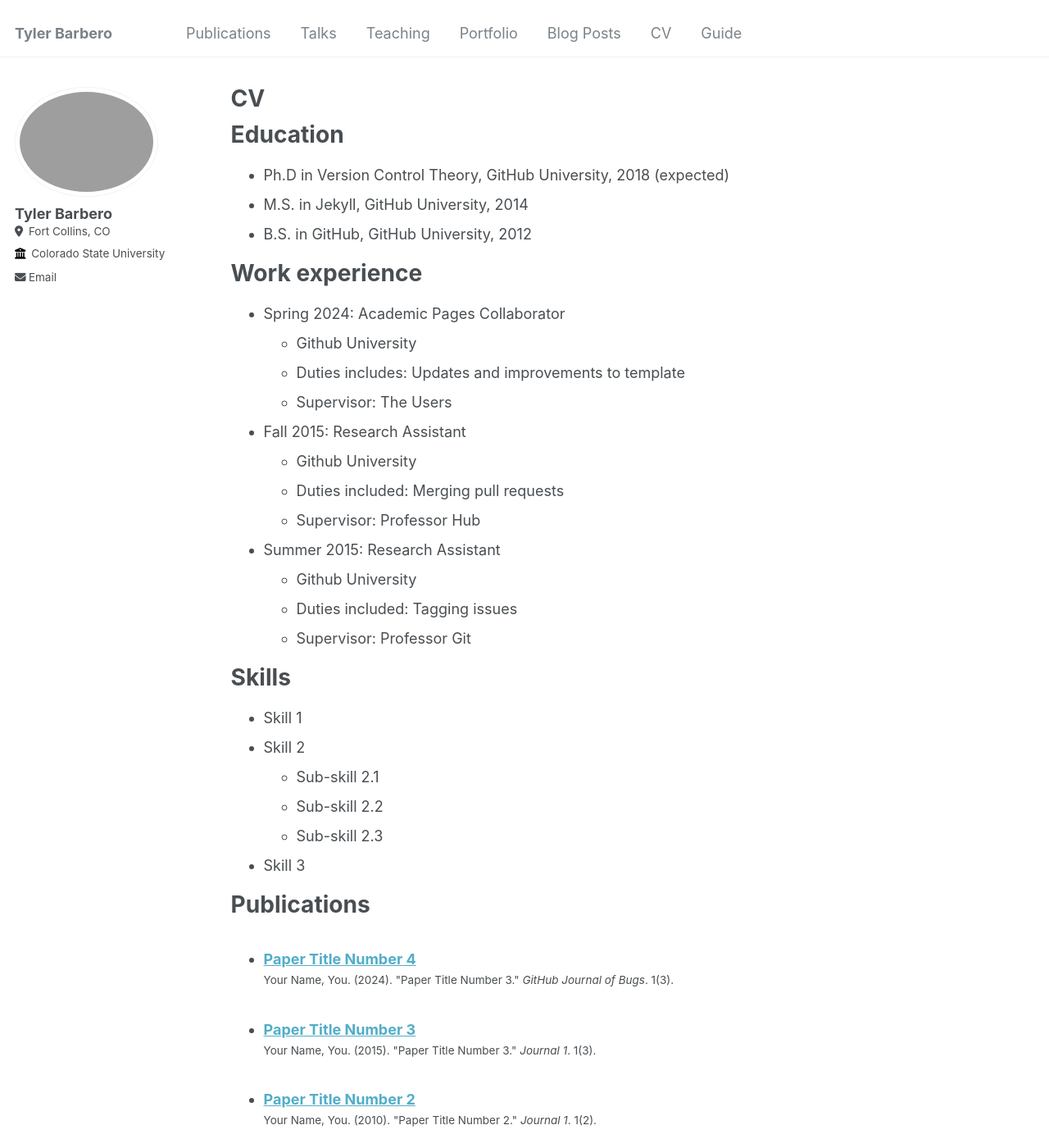
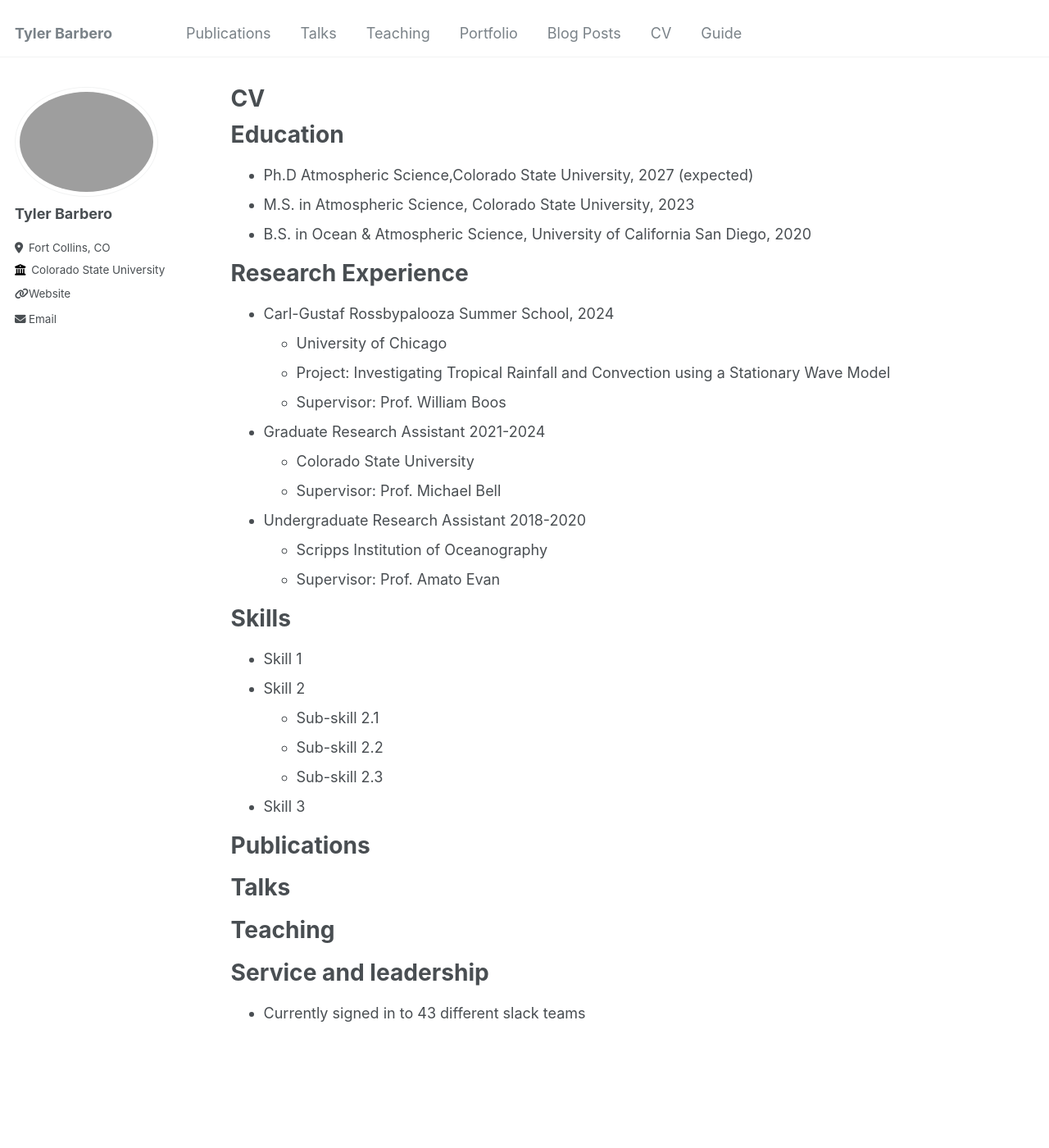
Before and after one commit to tbarbero/tbarbero.github.io, a Jekyll site: the page built from _pages/cv.md, in a window 1280 px wide and 1400 px high. Shown: the whole window at 82% size. Built offline with Jekyll 4.4.1, drawn with Linux system fonts in a browser that asks for light colours; some of the changed text lies outside the part shown.

Commit message:
Add to CV

```diff
--- a/_config.yml
+++ b/_config.yml
@@ -12,7 +12,7 @@ title                    : "Tyler Barbero"
 title_separator          : "-"
 name                     : &name "Your Name"
 description              : &description "personal description"
-url                      : https://tbarbero.github.io/ # the base hostname & protocol for your site e.g. "https://mmistakes.github.io"
+url                      : https://tbarbero.github.io # the base hostname & protocol for your site e.g. "https://mmistakes.github.io"
 baseurl                  : "" # the subpath of your site, e.g. "/blog"
 repository               : "tbarbero.github.io"
 # Site Author - The following control what appear as part of the author content on the side bar.
@@ -20,13 +20,13 @@ repository               : "tbarbero.github.io"
 #               Additional customization can be done by editing /_includes/author-profile.html
 author:
   # Biographic information
-  avatar           : "headshot2024.jpg"
+  avatar           : "headshot2024zoomed.jpg"
   name             : "Tyler Barbero"
   pronouns         : # example: "she/her"
-  bio              : # "PhD candidate"
+  bio              : ""
   location         : "Fort Collins, CO"
   employer         : "Colorado State University"
-  uri              : # URL
+  uri              : https://tropical.colostate.edu
   email            : "tbarbero@colostate.edu"
 
   # Academic websites
--- a/_pages/cv.md
+++ b/_pages/cv.md
@@ -11,26 +11,24 @@ redirect_from:
 
 Education
 ======
-* Ph.D in Version Control Theory, GitHub University, 2018 (expected)
-* M.S. in Jekyll, GitHub University, 2014
-* B.S. in GitHub, GitHub University, 2012
+* Ph.D Atmospheric Science,Colorado State University, 2027 (expected)
+* M.S. in Atmospheric Science, Colorado State University, 2023
+* B.S. in Ocean & Atmospheric Science, University of California San Diego, 2020
 
-Work experience
+Research Experience
 ======
-* Spring 2024: Academic Pages Collaborator
-  * Github University
-  * Duties includes: Updates and improvements to template
-  * Supervisor: The Users
+* Carl-Gustaf Rossbypalooza Summer School, 2024
+  * University of Chicago
+  * Project: Investigating Tropical Rainfall and Convection using a Stationary Wave Model
+  * Supervisor: Prof. William Boos
 
-* Fall 2015: Research Assistant
-  * Github University
-  * Duties included: Merging pull requests
-  * Supervisor: Professor Hub
+* Graduate Research Assistant 2021-2024
+  * Colorado State University
+  * Supervisor: Prof. Michael Bell
 
-* Summer 2015: Research Assistant
-  * Github University
-  * Duties included: Tagging issues
-  * Supervisor: Professor Git
+* Undergraduate Research Assistant 2018-2020
+  * Scripps Institution of Oceanography
+  * Supervisor: Prof. Amato Evan
 
 Skills
 ======
--- a/_publications/2009-10-01-paper-title-number-1.md
+++ /dev/null
@@ -1,13 +0,0 @@
----
-title: "Paper Title Number 1"
-collection: publications
-permalink: /publication/2009-10-01-paper-title-number-1
-excerpt: 'This paper is about the number 1. The number 2 is left for future work.'
-date: 2009-10-01
-venue: 'Journal 1'
-slidesurl: 'http://academicpages.github.io/files/slides1.pdf'
-paperurl: 'http://academicpages.github.io/files/paper1.pdf'
-citation: 'Your Name, You. (2009). &quot;Paper Title Number 1.&quot; <i>Journal 1</i>. 1(1).'
----
-
-The contents above will be part of a list of publications, if the user clicks the link for the publication than the contents of section will be rendered as a full page, allowing you to provide more information about the paper for the reader. When publications are displayed as a single page, the contents of the above "citation" field will automatically be included below this section in a smaller font.
--- a/_publications/2010-10-01-paper-title-number-2.md
+++ /dev/null
@@ -1,13 +0,0 @@
----
-title: "Paper Title Number 2"
-collection: publications
-permalink: /publication/2010-10-01-paper-title-number-2
-excerpt: 'This paper is about the number 2. The number 3 is left for future work.'
-date: 2010-10-01
-venue: 'Journal 1'
-slidesurl: 'http://academicpages.github.io/files/slides2.pdf'
-paperurl: 'http://academicpages.github.io/files/paper2.pdf'
-citation: 'Your Name, You. (2010). &quot;Paper Title Number 2.&quot; <i>Journal 1</i>. 1(2).'
----
-
-The contents above will be part of a list of publications, if the user clicks the link for the publication than the contents of section will be rendered as a full page, allowing you to provide more information about the paper for the reader. When publications are displayed as a single page, the contents of the above "citation" field will automatically be included below this section in a smaller font.
--- a/_publications/2015-10-01-paper-title-number-3.md
+++ /dev/null
@@ -1,13 +0,0 @@
----
-title: "Paper Title Number 3"
-collection: publications
-permalink: /publication/2015-10-01-paper-title-number-3
-excerpt: 'This paper is about the number 3. The number 4 is left for future work.'
-date: 2015-10-01
-venue: 'Journal 1'
-slidesurl: 'http://academicpages.github.io/files/slides3.pdf'
-paperurl: 'http://academicpages.github.io/files/paper3.pdf'
-citation: 'Your Name, You. (2015). &quot;Paper Title Number 3.&quot; <i>Journal 1</i>. 1(3).'
----
-
-The contents above will be part of a list of publications, if the user clicks the link for the publication than the contents of section will be rendered as a full page, allowing you to provide more information about the paper for the reader. When publications are displayed as a single page, the contents of the above "citation" field will automatically be included below this section in a smaller font.
--- a/_publications/2024-02-17-paper-title-number-4.md
+++ /dev/null
@@ -1,12 +0,0 @@
----
-title: "Paper Title Number 4"
-collection: publications
-permalink: /publication/2024-02-17-paper-title-number-4
-excerpt: 'This paper is about fixing template issue #693.'
-date: 2024-02-17
-venue: 'GitHub Journal of Bugs'
-paperurl: 'http://academicpages.github.io/files/paper3.pdf'
-citation: 'Your Name, You. (2024). &quot;Paper Title Number 3.&quot; <i>GitHub Journal of Bugs</i>. 1(3).'
----
-
-The contents above will be part of a list of publications, if the user clicks the link for the publication than the contents of section will be rendered as a full page, allowing you to provide more information about the paper for the reader. When publications are displayed as a single page, the contents of the above "citation" field will automatically be included below this section in a smaller font.
```
Also changed, not shown: _pages/about.md (line endings or trailing spaces), 1 other file.
